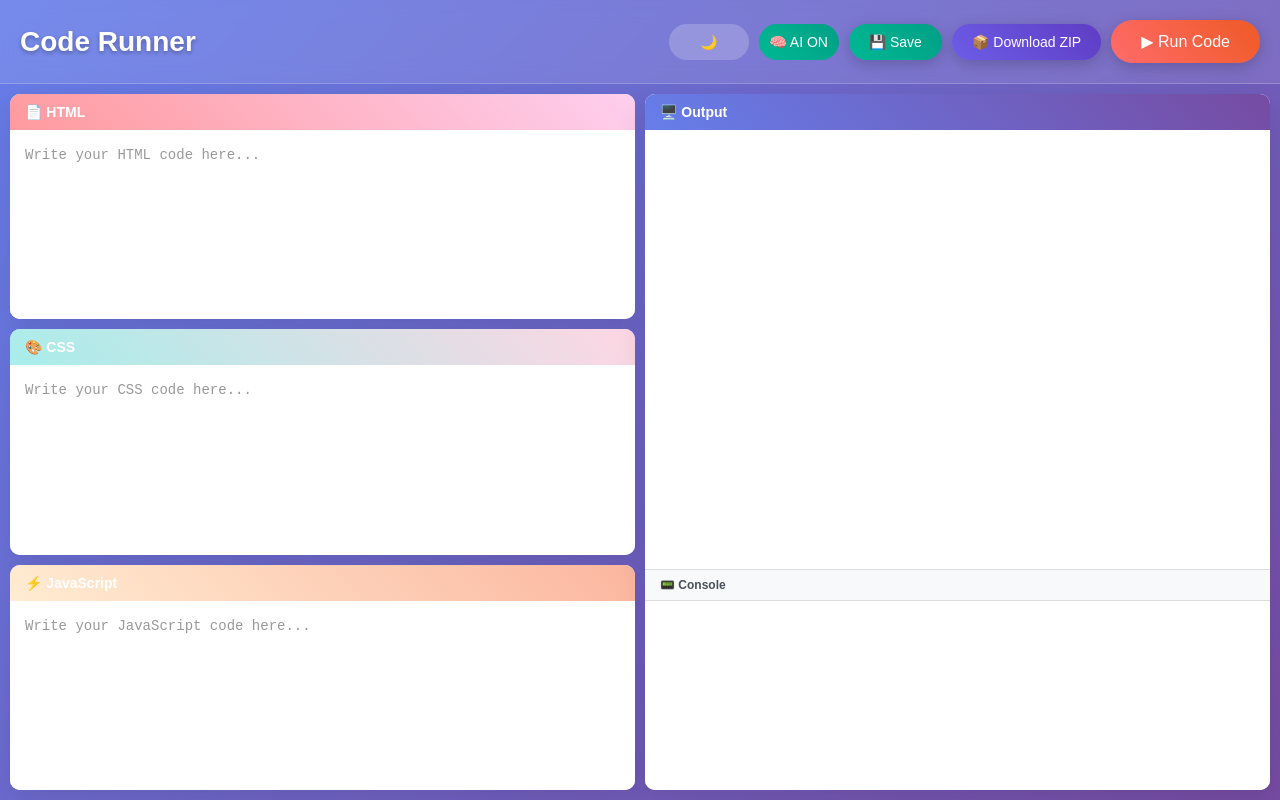
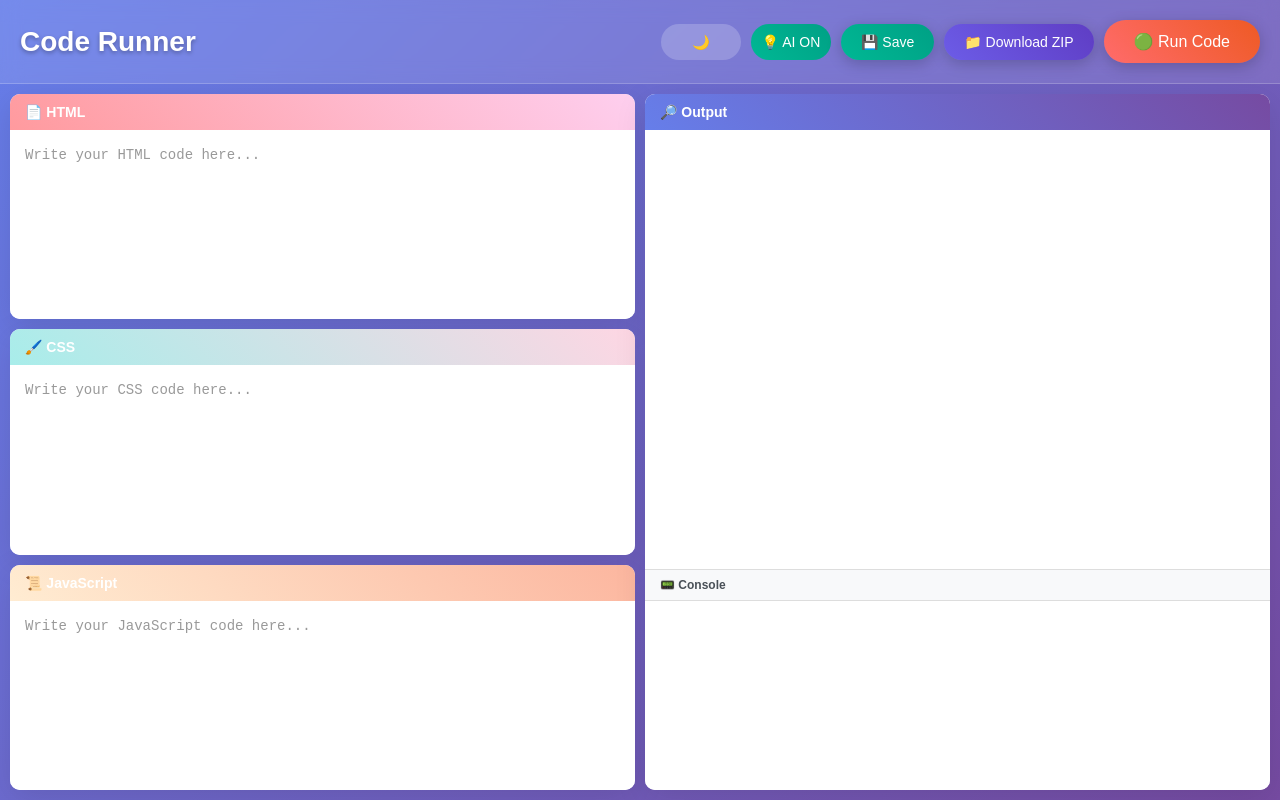
Before and after one commit to rounakkeshri-cout/Frontened-project, a plain HTML site: page index.html in a window 1280 px wide. Drawn offline with nearby package versions, Linux system fonts and the light colour scheme.

Commit message:
changed the icons

```diff
--- a/index.html
+++ b/index.html
@@ -10,11 +10,11 @@
     <div class="header">
         <h1>Code Runner</h1>
         <div class="header-buttons">
-            <button class="theme-toggle" onclick="toggleTheme()">🌙</button>
-            <button class="intelligence-toggle" onclick="toggleIntelligence()">🧠 AI ON</button>
+            <button class="theme-toggle" onclick="toggleTheme()">🌓 </button>
+            <button class="intelligence-toggle" onclick="toggleIntelligence()">💡 AI ON</button>
             <button class="save-button" onclick="saveCode()">💾 Save</button>
-            <button class="download-button" onclick="downloadZip()">📦 Download ZIP</button>
-            <button class="run-button" onclick="runCode()">▶ Run Code</button>
+            <button class="download-button" onclick="downloadZip()">📁 Download ZIP</button>
+            <button class="run-button" onclick="runCode()">🟢 Run Code</button>
         </div>
     </div>
 
@@ -30,7 +30,7 @@
             </div>
 
             <div class="editor-box">
-                <div class="editor-header css">🎨 CSS</div>
+                <div class="editor-header css">🖌️ CSS</div>
                 <div class="editor-wrapper">
                     <textarea id="cssCode" placeholder="Write your CSS code here..."></textarea>
                     <div class="autocomplete-dropdown" id="cssAutocomplete"></div>
@@ -39,7 +39,7 @@
             </div>
 
             <div class="editor-box">
-                <div class="editor-header js">⚡ JavaScript</div>
+                <div class="editor-header js">📜 JavaScript</div>
                 <div class="editor-wrapper">
                     <textarea id="jsCode" placeholder="Write your JavaScript code here..."></textarea>
                     <div class="autocomplete-dropdown" id="jsAutocomplete"></div>
@@ -49,7 +49,7 @@
         </div>
 
         <div class="output-section">
-            <div class="output-header">🖥️ Output</div>
+            <div class="output-header">🔎 Output</div>
             <iframe id="output"></iframe>
             <div class="console-panel" id="consolePanel">
                 <div class="console-header">📟 Console</div>
```
